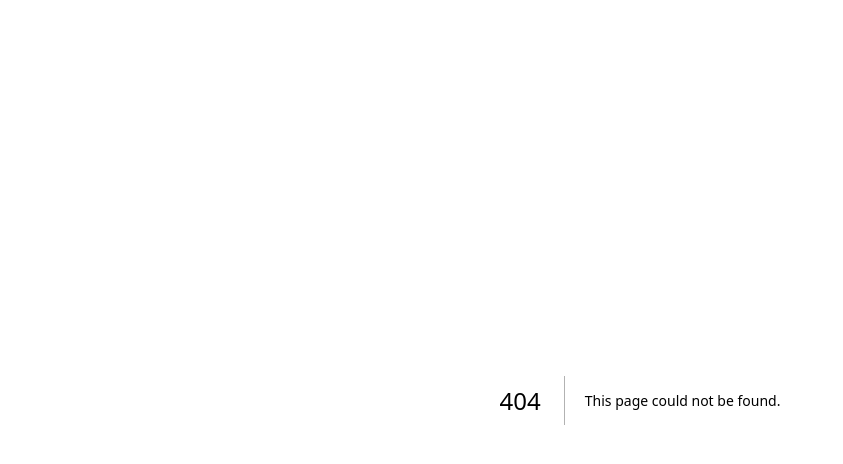
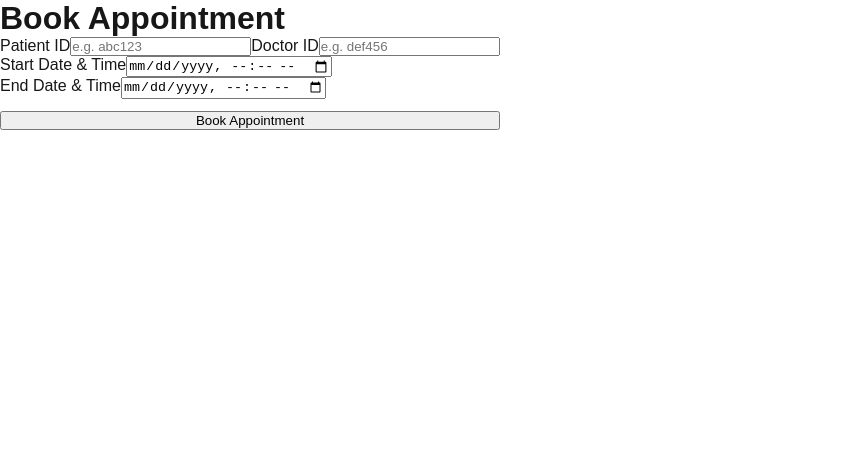
Before and after one commit to Deya824/clinic-appointment-system, a Next.js app: page /book in a window 1280 px wide. Before the commit this address had no page. Shown: the top 464 px of the page, without its empty margins (0-843 px from the left). Built offline with nearby package versions, Linux system fonts and the light colour scheme.

Commit message:
feat: add appointment booking page

```diff
--- /dev/null
+++ b/src/app/book/page.tsx
@@ -0,0 +1,122 @@
+'use client';
+import { useState } from 'react';
+
+export default function BookPage() {
+  const [patientId, setPatientId] = useState('');
+  const [doctorId, setDoctorId]   = useState('');
+  const [start, setStart]         = useState('');
+  const [end, setEnd]             = useState('');
+  const [msg, setMsg]             = useState('');
+  const [msgOk, setMsgOk]         = useState(false);
+  const [loading, setLoading]     = useState(false);
+
+  async function handleBook(e: React.FormEvent) {
+    e.preventDefault();
+    setMsg('');
+    setMsgOk(false);
+
+    // Basic client-side validation — stable id "msg" will show the error
+    if (!patientId.trim() || !doctorId.trim() || !start || !end) {
+      setMsg('All fields are required.');
+      return;
+    }
+    if (new Date(start) <= new Date()) {
+      setMsg('Start time must be in the future.');
+      return;
+    }
+    if (new Date(end) <= new Date(start)) {
+      setMsg('End time must be after start time.');
+      return;
+    }
+
+    setLoading(true);
+    try {
+      const res = await fetch('/api/appointments', {
+        method: 'POST',
+        headers: { 'Content-Type': 'application/json' },
+        body: JSON.stringify({
+          patientId,
+          doctorId,
+          start: new Date(start).toISOString(),
+          end:   new Date(end).toISOString(),
+        }),
+      });
+      const data = await res.json();
+      if (!res.ok) {
+        const errorMap: Record<number, string> = {
+          401: 'Not authenticated — please login.',
+          409: 'That time slot is already booked.',
+          400: data.error ?? 'Invalid input.',
+        };
+        setMsg(errorMap[res.status] ?? data.error ?? 'Booking failed.');
+      } else {
+        setMsgOk(true);
+        setMsg(`Appointment booked! ID: ${data.id}`);
+        setPatientId(''); setDoctorId(''); setStart(''); setEnd('');
+      }
+    } catch {
+      setMsg('Network error. Please try again.');
+    } finally {
+      setLoading(false);
+    }
+  }
+
+  return (
+    <div className="page" style={{ maxWidth: 500 }}>
+      <h1>Book Appointment</h1>
+      <div className="card">
+        <form onSubmit={handleBook}>
+          <label htmlFor="patient-id">Patient ID</label>
+          <input
+            id="patient-id"
+            value={patientId}
+            onChange={(e) => setPatientId(e.target.value)}
+            placeholder="e.g. abc123"
+            required
+          />
+
+          <label htmlFor="doctor-id">Doctor ID</label>
+          <input
+            id="doctor-id"
+            value={doctorId}
+            onChange={(e) => setDoctorId(e.target.value)}
+            placeholder="e.g. def456"
+            required
+          />
+
+          <div className="grid2">
+            <div>
+              <label htmlFor="start">Start Date &amp; Time</label>
+              <input
+                id="start"
+                type="datetime-local"
+                value={start}
+                onChange={(e) => setStart(e.target.value)}
+                required
+                style={{ marginBottom: 0 }}
+              />
+            </div>
+            <div>
+              <label htmlFor="end">End Date &amp; Time</label>
+              <input
+                id="end"
+                type="datetime-local"
+                value={end}
+                onChange={(e) => setEnd(e.target.value)}
+                required
+                style={{ marginBottom: 0 }}
+              />
+            </div>
+          </div>
+
+          <button id="book-btn" type="submit" disabled={loading} style={{ marginTop: 12, width: '100%' }}>
+            {loading ? 'Booking…' : 'Book Appointment'}
+          </button>
+        </form>
+        {msg && (
+          <p id="msg" className={`msg ${msgOk ? 'ok' : 'error'}`}>{msg}</p>
+        )}
+      </div>
+    </div>
+  );
+}
```
